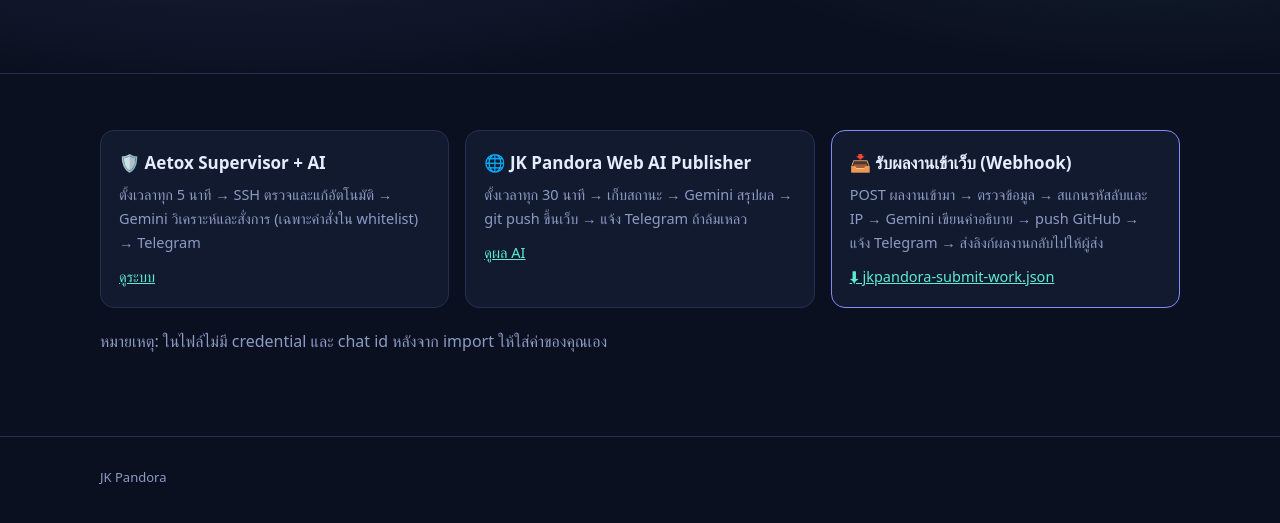
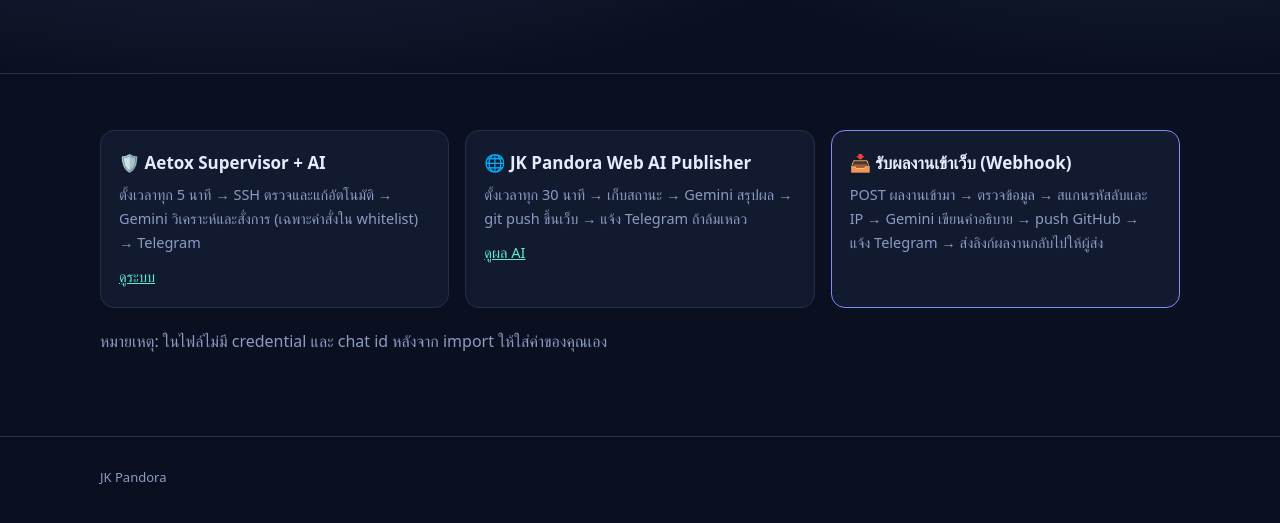
Before and after one commit to jkpandora/jkpandora.github.io, a plain HTML site: page n8n/index.html in a window 1280 px wide. Shown: the part 359-882 px from the top of the page. Drawn offline with Linux system fonts and the light colour scheme; a web font is replaced by a local one.

Commit message:
Remove last n8n download link

```diff
--- a/n8n/index.html
+++ b/n8n/index.html
@@ -10,7 +10,7 @@
 <section><div class="wrap"><div class="grid">
 <div class="card"><h3>🛡️ Aetox Supervisor + AI</h3><p>ตั้งเวลาทุก 5 นาที → SSH ตรวจและแก้อัตโนมัติ → Gemini วิเคราะห์และสั่งการ (เฉพาะคำสั่งใน whitelist) → Telegram</p><p style="margin-top:10px"><a href="../projects/aetox-vps/">ดูระบบ</a></p></div>
 <div class="card"><h3>🌐 JK Pandora Web AI Publisher</h3><p>ตั้งเวลาทุก 30 นาที → เก็บสถานะ → Gemini สรุปผล → git push ขึ้นเว็บ → แจ้ง Telegram ถ้าล้มเหลว</p><p style="margin-top:10px"><a href="../projects/aetox-vps/#ai">ดูผล AI</a></p></div>
-<div class="card" style="border-color:var(--acc2)"><h3>📥 รับผลงานเข้าเว็บ (Webhook)</h3><p>POST ผลงานเข้ามา → ตรวจข้อมูล → สแกนรหัสลับและ IP → Gemini เขียนคำอธิบาย → push GitHub → แจ้ง Telegram → ส่งลิงก์ผลงานกลับไปให้ผู้ส่ง</p><p style="margin-top:10px"><a href="jkpandora-submit-work.json">⬇ jkpandora-submit-work.json</a></p></div>
+<div class="card" style="border-color:var(--acc2)"><h3>📥 รับผลงานเข้าเว็บ (Webhook)</h3><p>POST ผลงานเข้ามา → ตรวจข้อมูล → สแกนรหัสลับและ IP → Gemini เขียนคำอธิบาย → push GitHub → แจ้ง Telegram → ส่งลิงก์ผลงานกลับไปให้ผู้ส่ง</p></div>
 </div>
 <p class="sub" style="margin-top:20px">หมายเหตุ: ในไฟล์ไม่มี credential และ chat id หลังจาก import ให้ใส่ค่าของคุณเอง</p>
 </div></section>
```
